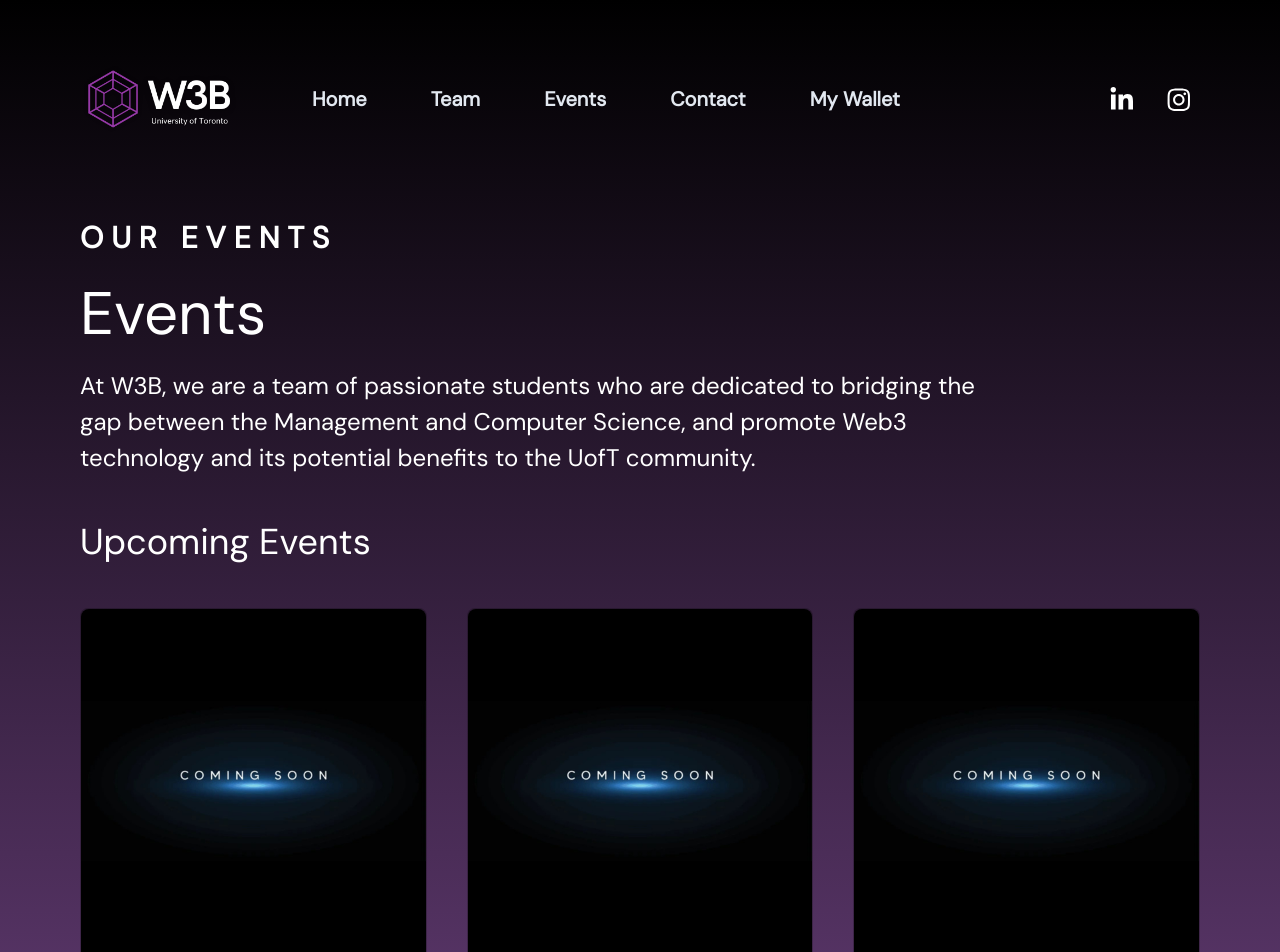
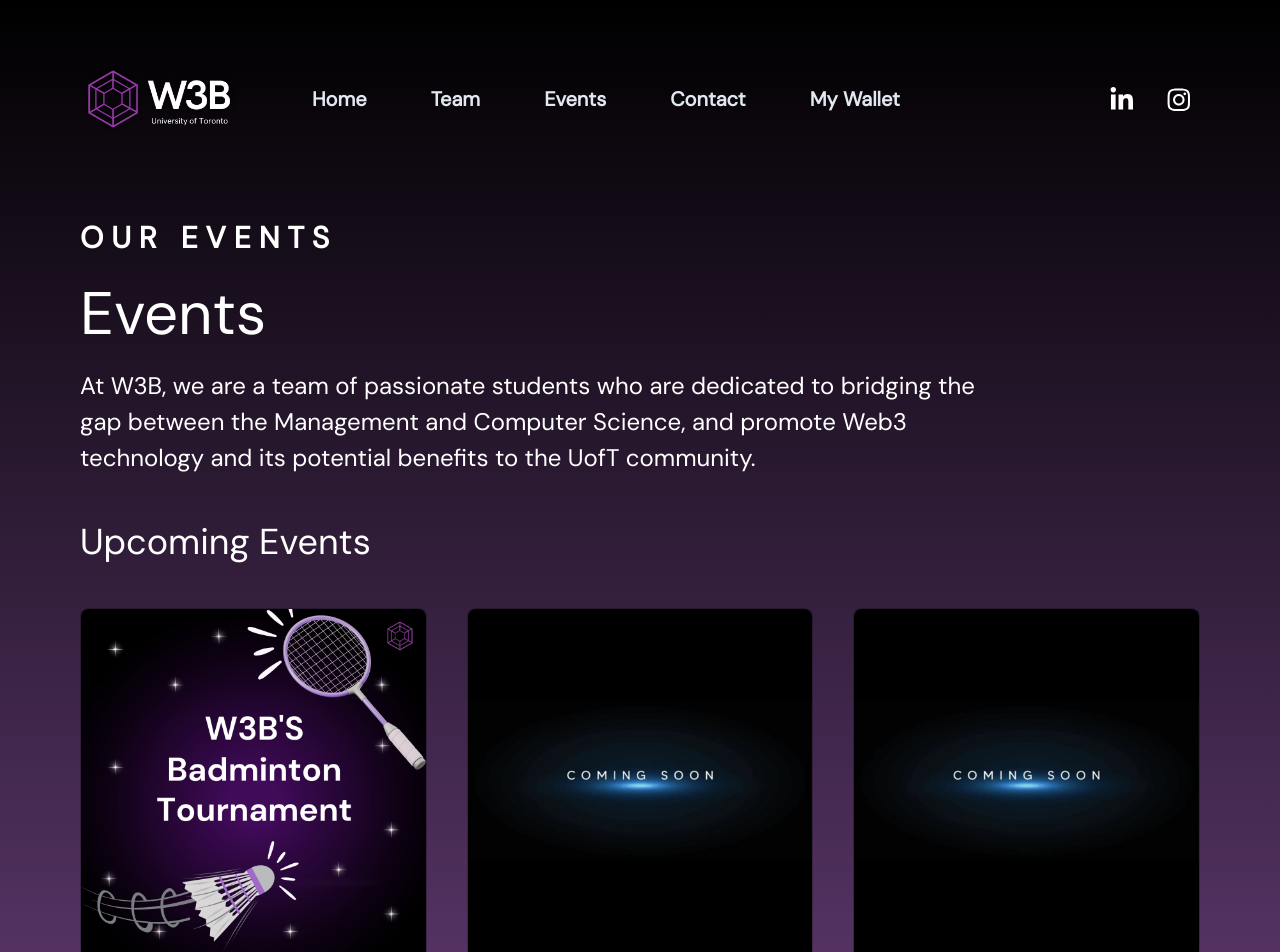
Before and after one commit to web3-uoft/webuoft-frontend, a Next.js app: page /events in a window 1280 px wide. Shown: the top 952 px of the page. Built offline with nearby package versions, Linux system fonts and the light colour scheme.

Commit message:
updated info on badminton tournament and DVC

```diff
--- a/components/Events/events.js
+++ b/components/Events/events.js
@@ -73,15 +73,15 @@ export const EVENTS_DATA = [
     },
     // events for 2025
     {
-        image: "assets/event_pics/placeholder.jpg",
-        link: null,
+        image: "assets/event_pics/Badminton1.png",
+        link: "https://www.instagram.com/p/DNzWrDxWGGa/?img_index=1",
         name: "Badminton Tournament",
         tags: [3,4],
-        date: new Date('September 6, 2025'), // placeholder date
+        date: new Date('September 6, 2025'),
     },
     {
         image: "assets/event_pics/placeholder.jpg",
-        link: null,
+        link: "https://www.davincicompetition.ca/",
         name: "Da Vinci Hackathon",
         tags: [99, 1, 4],
         date: new Date('October 15, 2025'), // placeholder date
```
Also changed, not shown: public/assets/event_pics/Badminton1.png (added).
